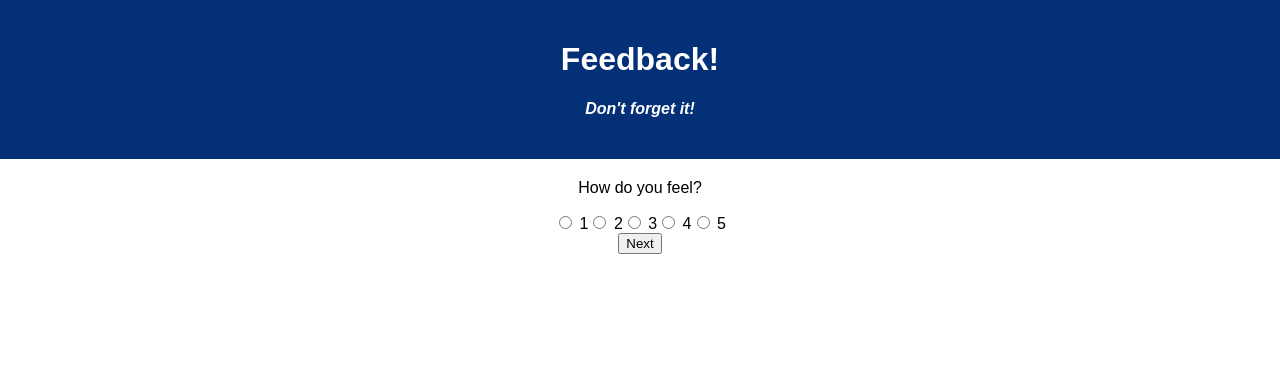
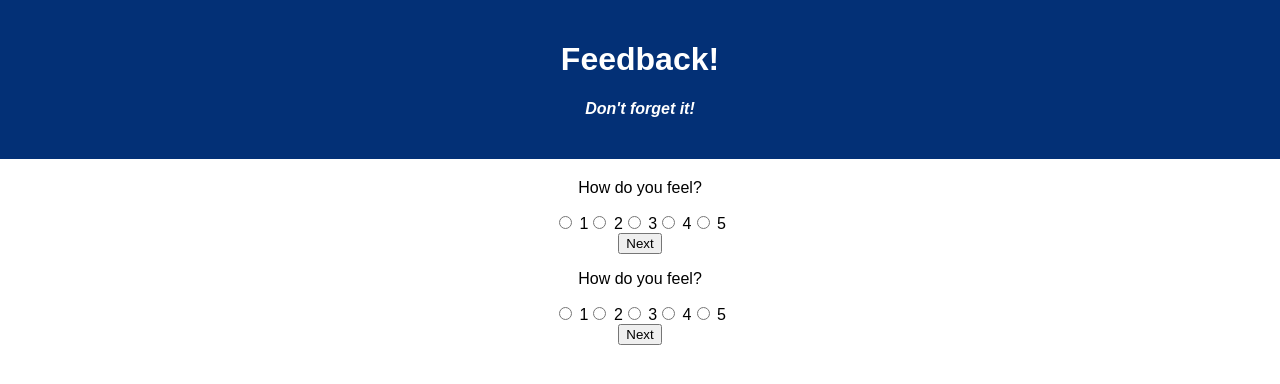
Before and after one commit to sam-c-freeman/weekend-redux-feedback-loop, a React (Create React App) app: page / in a window 1280 px wide. Shown: the top 384 px of the page. Built offline with nearby package versions, Linux system fonts and the light colour scheme.

Commit message:
Forgot to switch to branch

```diff
--- a/src/components/App/App.jsx
+++ b/src/components/App/App.jsx
@@ -2,6 +2,7 @@ import React from 'react';
 import axios from 'axios';
 import './App.css';
 import FeelingForm from '../FeelingForm/FeelingForm';
+import UnderstandingForm from '../UnderstandingForm/UnderstandingForm';
 
 function App() {
 
@@ -14,6 +15,7 @@ function App() {
         <h4>Don't forget it!</h4>
       </header>
       <FeelingForm />
+      <UnderstandingForm/>
     </div>
   );
 }
--- a/src/components/UnderstandingForm/UnderstandingForm.jsx
+++ b/src/components/UnderstandingForm/UnderstandingForm.jsx
@@ -0,0 +1,71 @@
+import {useState} from 'react';
+import {useHistory} from 'react-router-dom';
+import {useDispatch} from 'react-redux';
+
+function UnderstandingForm (){
+    const[understandingRating, setUnderstandingRating] = useState('');
+    //what should default rating be?
+    //How will I clear it?
+
+    const dispatch = useDispatch();
+
+    const submit = () =>{
+        event.preventDefault();
+        const action = {
+            type: 'SET_UNDERSTANDING',
+            payload: understandingRating
+        }
+        dispatch(action);
+
+    }
+
+    const handleChange = (event) => {
+        setUnderstandingRating(event.target.value);
+    }
+
+    const resetRadioButtons = () => {
+        submit();
+        setUnderstandingRating('');
+    }
+
+    return(
+        <form>
+        <p>How do you feel?</p>
+            <div className="radioButtons"  onChange={(event) => setUnderstandingRating(event.target.value)}>
+                    <input
+                        type="radio"
+                        value="1"
+                        checked={understandingRating === '1'}
+                        onChange={handleChange}
+                        name="understanding"/> 1
+                    <input
+                        type="radio"
+                        value="2"
+                        checked={understandingRating === '2'}
+                        onChange={handleChange}
+                        name="understanding"/> 2
+                    <input
+                        type="radio"
+                        value="3"
+                        checked={understandingRating === '3'}
+                        onChange={handleChange}
+                        name="understanding"/> 3
+                    <input
+                    type="radio"
+                    value="4"
+                    checked={understandingRating === '4'}
+                    onChange={handleChange}
+                    name="understanding"/> 4
+                    <input
+                    type="radio"
+                    value="5"
+                    checked={understandingRating === '5'}
+                    onChange={handleChange}
+                    name="understanding"/> 5
+            </div>
+            <button type="reset" onClick={resetRadioButtons}>Next</button>
+    </form>
+    );
+}
+
+export default UnderstandingForm;
```
